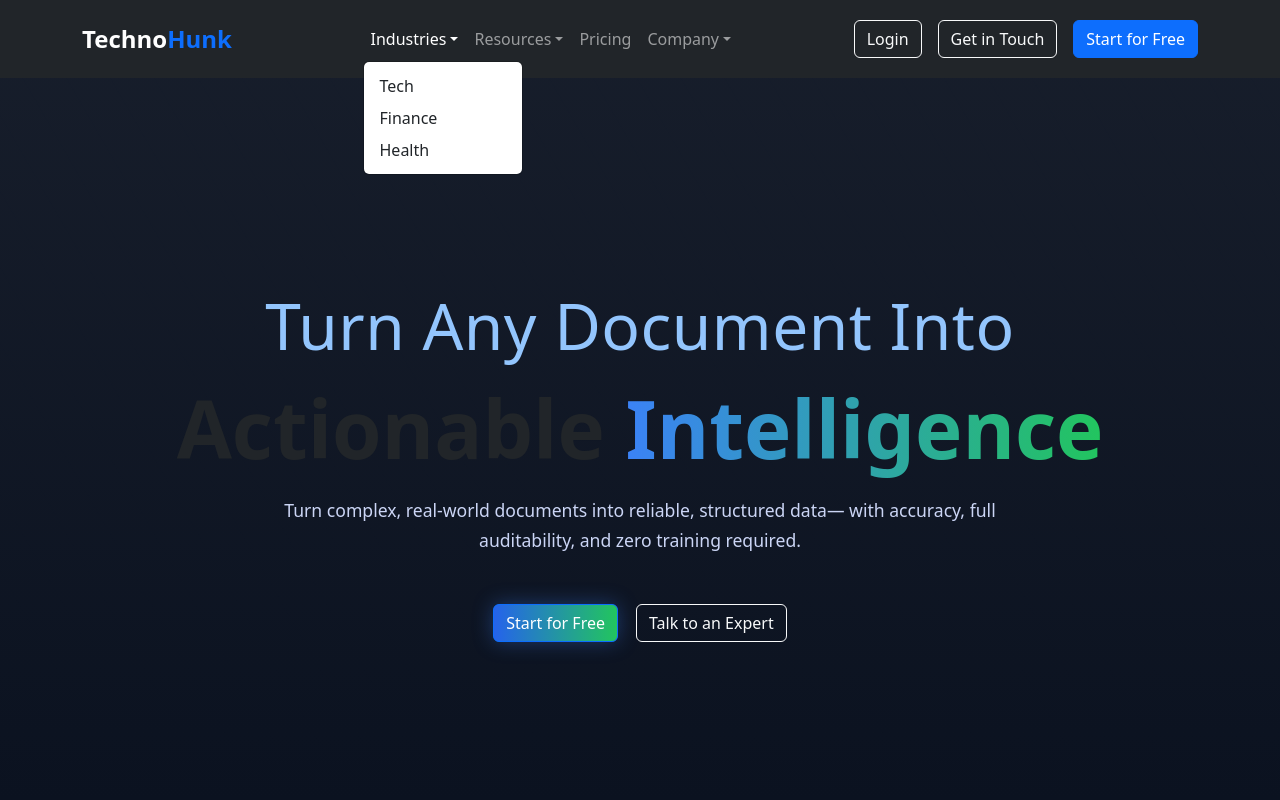
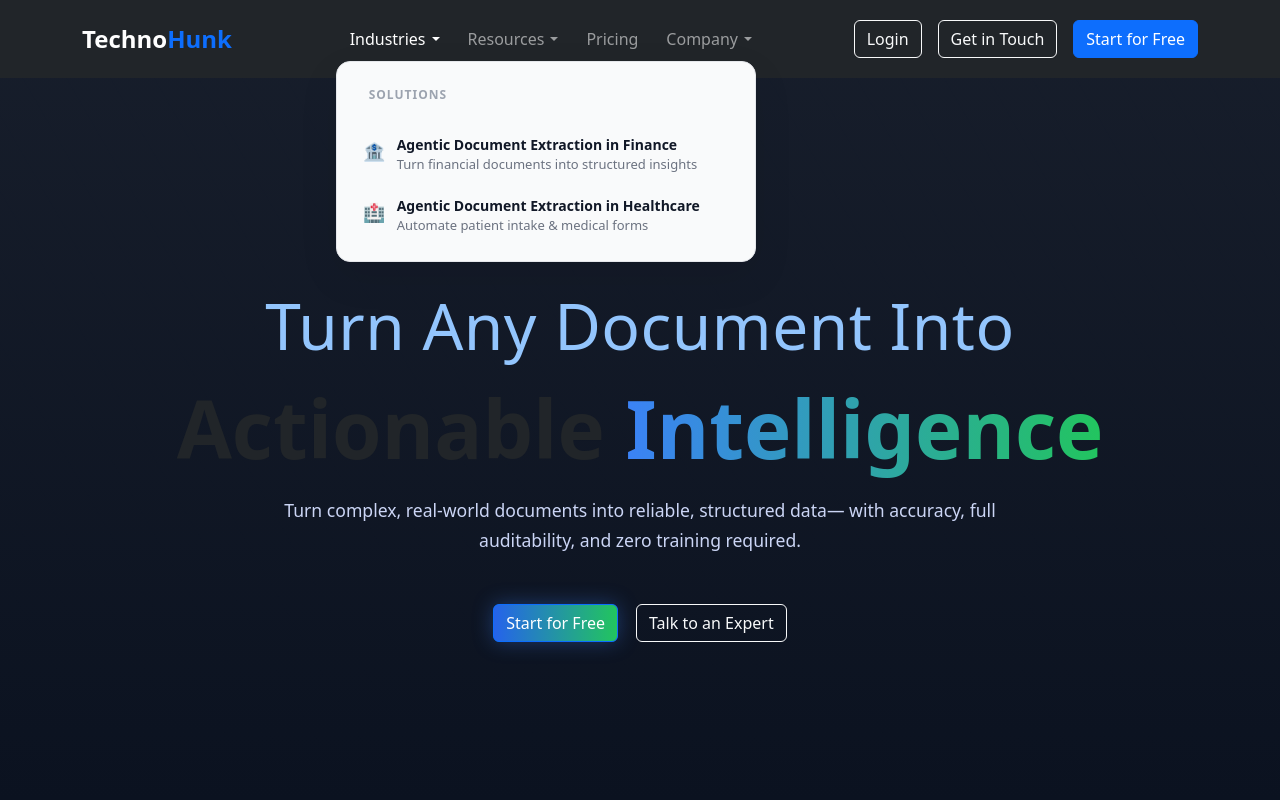
Before and after one commit to shivamrd/landing-ui, a React (Vite) app: page / in a window 1280 px wide. Both pictures are taken after a click on the button "Industries". Shown: the top 800 px of the page. Built offline with nearby package versions, Linux system fonts and the light colour scheme.

Commit message:
Updated Navbar and Footer

```diff
--- a/src/components/Footer/Footer.jsx
+++ b/src/components/Footer/Footer.jsx
@@ -1,3 +1,4 @@
+ import "./Footer.css";
 const Footer = () => {
   return (
     <footer className="footer bg-dark text-light pt-5">
--- /dev/null
+++ b/src/components/Navbar/Navbar.css
@@ -0,0 +1,127 @@
+/* ===== NAV LINK ===== */
+.landing-nav-link {
+  padding: 8px 14px !important;
+  border-radius: 10px;
+  transition: 0.3s ease;
+  font-weight: 500;
+}
+
+.landing-nav-link:hover,
+.nav-item.show .landing-nav-link {
+  background: #1f3b73;
+  color: #fff !important;
+}
+
+.navbar .dropdown-toggle::after {
+  margin-left: 6px;
+}
+
+
+
+
+/* navbar dropdown css */
+
+/* ================= NAV LINK ================= */
+.landing-nav-link {
+  padding: 8px 14px !important;
+  border-radius: 10px;
+  transition: 0.3s ease;
+  font-weight: 500;
+}
+
+.landing-nav-link:hover,
+.nav-item.show .landing-nav-link {
+  background: #1f3b73;
+  color: #fff !important;
+}
+
+/* Remove extra arrow spacing */
+.navbar .dropdown-toggle::after {
+  margin-left: 6px;
+}
+
+/* ================= DROPDOWN PANEL ================= */
+.landing-menu {
+  width: 420px;
+  padding: 16px;
+  border-radius: 14px;
+  border: 1px solid #e5e7eb;
+  background: #f9fafb;
+  box-shadow: 0 15px 40px rgba(0,0,0,0.08);
+  margin-top: 12px;
+}
+.landing-menu-resources {
+  width: 42px;
+  padding: 16px;
+  border-radius: 14px;
+  border: 1px solid #e5e7eb;
+  background: #f9fafb;
+  box-shadow: 0 15px 40px rgba(0,0,0,0.08);
+  margin-top: 12px;
+}
+.landing-menu-company {
+  width: 42px;
+  padding: 16px;
+  border-radius: 14px;
+  border: 1px solid #e5e7eb;
+  background: #f9fafb;
+  box-shadow: 0 15px 40px rgba(0,0,0,0.08);
+  margin-top: 12px;
+}
+
+/* Header inside dropdown */
+.landing-menu .dropdown-header {
+  font-size: 12px;
+  font-weight: 600;
+  color: #9ca3af;
+  letter-spacing: 1px;
+  margin-bottom: 12px;
+}
+
+/* ================= INDUSTRIES STYLE ITEM ================= */
+.landing-item {
+  display: flex;
+  gap: 12px;
+  padding: 10px;
+  border-radius: 10px;
+  text-decoration: none;
+  color: #111827;
+  transition: 0.2s ease;
+}
+
+.landing-item:hover {
+  background: #eef2ff;
+}
+
+/* Icon */
+.menu-icon {
+  font-size: 18px;
+  margin-top: 4px;
+}
+
+/* Title */
+.menu-title {
+  font-weight: 600;
+  font-size: 14px;
+}
+
+/* Description */
+.menu-desc {
+  font-size: 13px;
+  color: #6b7280;
+}
+
+/* ================= SIMPLE ITEMS ================= */
+.landing-simple-item {
+  display: block;
+  padding: 8px 10px;
+  border-radius: 8px;
+  text-decoration: none;
+  color: #111827;
+  font-size: 14px;
+  transition: 0.2s ease;
+}
+
+.landing-simple-item:hover {
+  background: #eef2ff;
+}
--- a/src/components/Navbar/Navbar.jsx
+++ b/src/components/Navbar/Navbar.jsx
@@ -1,66 +1,15 @@
-// const Navbar = () => {
-//   return (
-//     <nav className="navbar navbar-expand-lg navbar-dark bg-dark py-3 fixed-top">
-//       <div className="container">
-//         {/* Logo */}        <a className="navbar-brand fw-semibold fs-4" href="#">
-//           Techno<span className="text-primary">Hunk</span>
-//         </a>
-
-//         <button
-//           className="navbar-toggler"
-//           type="button"
-//           data-bs-toggle="collapse"
-//           data-bs-target="#navMenu"
-//         >
-//           <span className="navbar-toggler-icon"></span>
-//         </button>
-
-//         <div className="collapse navbar-collapse" id="navMenu">
-//           <ul className="navbar-nav mx-auto mb-2 mb-lg-0">
-//             <li className="nav-item dropdown">
-//               <a className="nav-link dropdown-toggle" href="#" data-bs-toggle="dropdown">
-//                 Industries
-//               </a>
-//             </li>
-//             <li className="nav-item dropdown">
-//               <a className="nav-link dropdown-toggle" href="#" data-bs-toggle="dropdown">
-//                 Resources
-//               </a>
-//             </li>
-//             <li className="nav-item">
-//               <a className="nav-link" href="#">Pricing</a>
-//             </li>
-//             <li className="nav-item dropdown">
-//               <a className="nav-link dropdown-toggle" href="#" data-bs-toggle="dropdown">
-//                 Company
-//               </a>
-//             </li>
-//           </ul>
-
-//           <div className="d-flex gap-3">
-//             <a className="btn btn-outline-light" href="#">Login</a>
-//             <button className="btn btn-outline-light">Get in Touch</button>
-//             <button className="btn btn-primary landing-btn">Start for Free</button>
-//           </div>
-//         </div>
-//       </div>
-//     </nav>
-//   );
-// };
-
-// export default Navbar;
-
-
-
+import "./Navbar.css"
 const Navbar = () => {
   return (
     <nav className="navbar navbar-expand-lg navbar-dark bg-dark py-3 fixed-top">
       <div className="container">
+
         {/* Logo */}
         <a className="navbar-brand fw-semibold fs-4" href="#">
           Techno<span className="text-primary">Hunk</span>
         </a>
 
+        {/* Mobile Toggle */}
         <button
           className="navbar-toggler"
           type="button"
@@ -71,11 +20,13 @@
         </button>
 
         <div className="collapse navbar-collapse" id="navMenu">
+
           <ul className="navbar-nav mx-auto mb-2 mb-lg-0">
-            {/* Industries Dropdown */}
-            <li className="nav-item dropdown">
+
+            {/* ================= INDUSTRIES ================= */}
+            <li className="nav-item dropdown landing-dropdown">
               <a
-                className="nav-link dropdown-toggle"
+                className="nav-link dropdown-toggle landing-nav-link"
                 href="#"
                 id="industriesDropdown"
                 role="button"
@@ -84,23 +35,49 @@
               >
                 Industries
               </a>
-              <ul className="dropdown-menu" aria-labelledby="industriesDropdown">
+
+              <ul
+                className="dropdown-menu landing-menu"
+                aria-labelledby="industriesDropdown"
+              >
+                <li className="dropdown-header">SOLUTIONS</li>
+
                 <li>
-                  <a className="dropdown-item" href="#tech">Tech</a>
+                  <a className="landing-item" href="#finance">
+                    <span className="menu-icon">🏦</span>
+                    <div>
+                      <div className="menu-title">
+                        Agentic Document Extraction in Finance
+                      </div>
+                      <div className="menu-desc">
+                        Turn financial documents into structured insights
+                      </div>
+                    </div>
+                  </a>
                 </li>
+
                 <li>
-                  <a className="dropdown-item" href="#finance">Finance</a>
+                  <a className="landing-item" href="#health">
+                    <span className="menu-icon">🏥</span>
+                    <div>
+                      <div className="menu-title">
+                        Agentic Document Extraction in Healthcare
+                      </div>
+                      <div className="menu-desc">
+                        Automate patient intake & medical forms
+                      </div>
+                    </div>
+                  </a>
                 </li>
-                <li>
-                  <a className="dropdown-item" href="#health">Health</a>
-                </li>
+
               </ul>
             </li>
 
-            {/* Resources Dropdown */}
-            <li className="nav-item dropdown">
+
+            {/* ================= RESOURCES ================= */}
+            <li className="nav-item dropdown landing-dropdown">
               <a
-                className="nav-link dropdown-toggle"
+                className="nav-link dropdown-toggle landing-nav-link"
                 href="#"
                 id="resourcesDropdown"
                 role="button"
@@ -109,37 +86,36 @@
               >
                 Resources
               </a>
-              <ul className="dropdown-menu" aria-labelledby="resourcesDropdown">
-                <li>
-                  <a className="dropdown-item" href="#docs">Docs</a>
-                </li>
-                <li>
-                  <a className="dropdown-item" href="#blogs">Blogs</a>
-                </li>
-                <li>
-                  <a className="dropdown-item" href="#webinars & event">Webinars & Events</a>
-                </li>
-                <li>
-                  <a className="dropdown-item" href="#become a builder">Become a Builder</a>
-                </li>
-                <li>
-                  <a className="dropdown-item" href="#trust center">Trust Center</a>
-                </li>
-                <li>
-                  <a className="dropdown-item" href="#discord">Discord</a>
-                </li>
+
+              <ul
+                className="dropdown-menu landing-menu-resources"
+                aria-labelledby="resourcesDropdown"
+              >
+                <li className="dropdown-header">RESOURCES</li>
+
+                <li><a className="landing-simple-item" href="#docs">📘 Docs</a></li>
+                <li><a className="landing-simple-item" href="#blogs">📰 Blogs</a></li>
+                <li><a className="landing-simple-item" href="#webinars">🎤 Webinars</a></li>
+                <li><a className="landing-simple-item" href="#trust">🔒 Trust Center</a></li>
+                <li><a className="landing-simple-item" href="#builder">👨‍💻 Become a Builder</a></li>
+                <li><a className="landing-simple-item" href="#discord">💬 Discord</a></li>
+
               </ul>
             </li>
 
-            {/* Single Link */}
+
+            {/* ================= PRICING ================= */}
             <li className="nav-item">
-              <a className="nav-link" href="#pricing">Pricing</a>
+              <a className="nav-link landing-nav-link" href="#pricing">
+                Pricing
+              </a>
             </li>
 
-            {/* Company Dropdown */}
-            <li className="nav-item dropdown">
+
+            {/* ================= COMPANY ================= */}
+            <li className="nav-item dropdown landing-dropdown">
               <a
-                className="nav-link dropdown-toggle"
+                className="nav-link dropdown-toggle landing-nav-link"
                 href="#"
                 id="companyDropdown"
                 role="button"
@@ -148,25 +124,31 @@
               >
                 Company
               </a>
-              <ul className="dropdown-menu" aria-labelledby="companyDropdown">
-                <li>
-                  <a className="dropdown-item" href="#about">About Us</a>
-                </li>
-                <li>
-                  <a className="dropdown-item" href="#careers">Careers</a>
-                </li>
-                <li>
-                  <a className="dropdown-item" href="#contact">Contact</a>
-                </li>
+
+              <ul
+                className="dropdown-menu landing-menu-company"
+                aria-labelledby="companyDropdown"
+              >
+                <li className="dropdown-header">COMPANY</li>
+
+                <li><a className="landing-simple-item" href="#about">ℹ️ About Us</a></li>
+                <li><a className="landing-simple-item" href="#careers">🚀 Careers</a></li>
+                <li><a className="landing-simple-item" href="#contact">📞 Contact Us</a></li>
+
               </ul>
             </li>
+
           </ul>
 
+          {/* ================= RIGHT BUTTONS ================= */}
           <div className="d-flex gap-3">
             <a className="btn btn-outline-light" href="#login">Login</a>
             <button className="btn btn-outline-light">Get in Touch</button>
-            <button className="btn btn-primary landing-btn">Start for Free</button>
+            <button className="btn btn-primary landing-btn">
+              Start for Free
+            </button>
           </div>
+
         </div>
       </div>
     </nav>
```
Also changed, not shown: public/assets/styles/custom.css (+0 -125 lines), src/components/Footer/Footer.css (added, +122 -0 lines).
